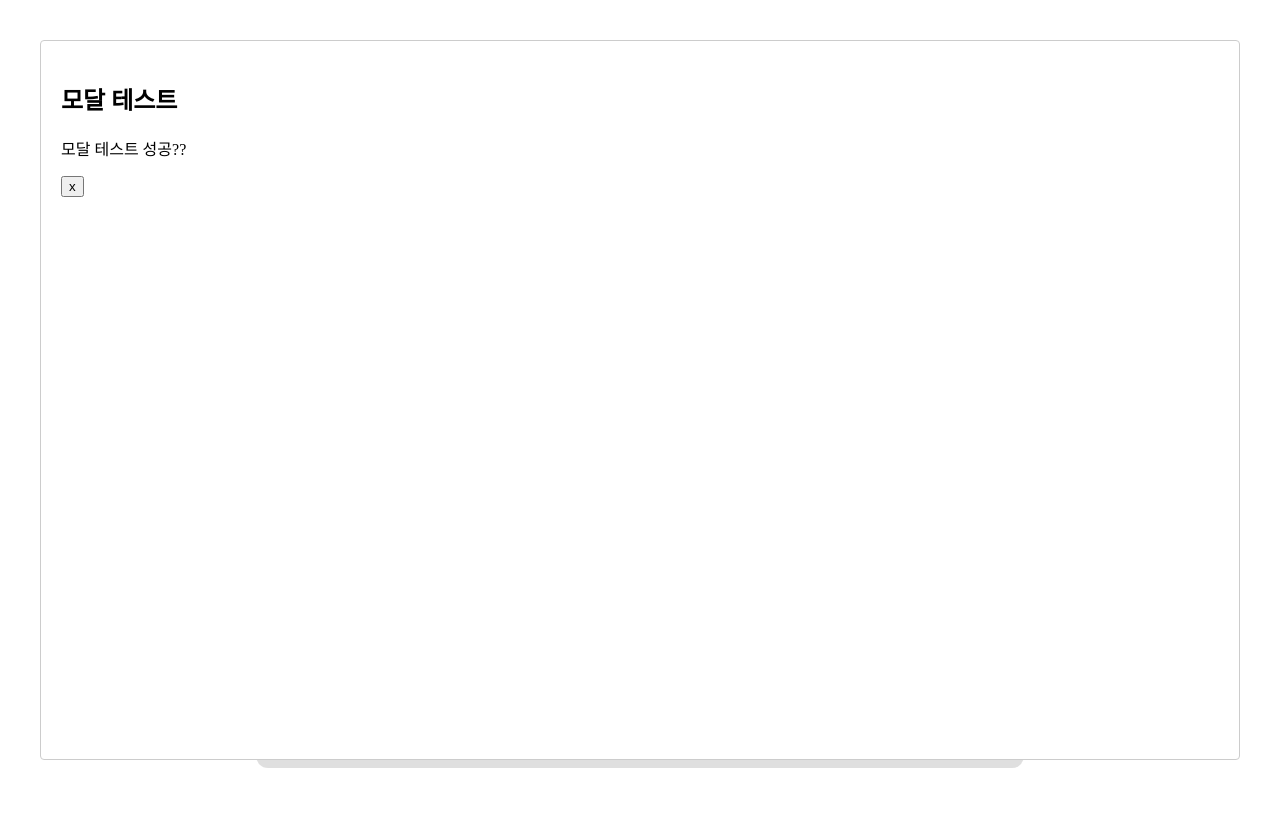
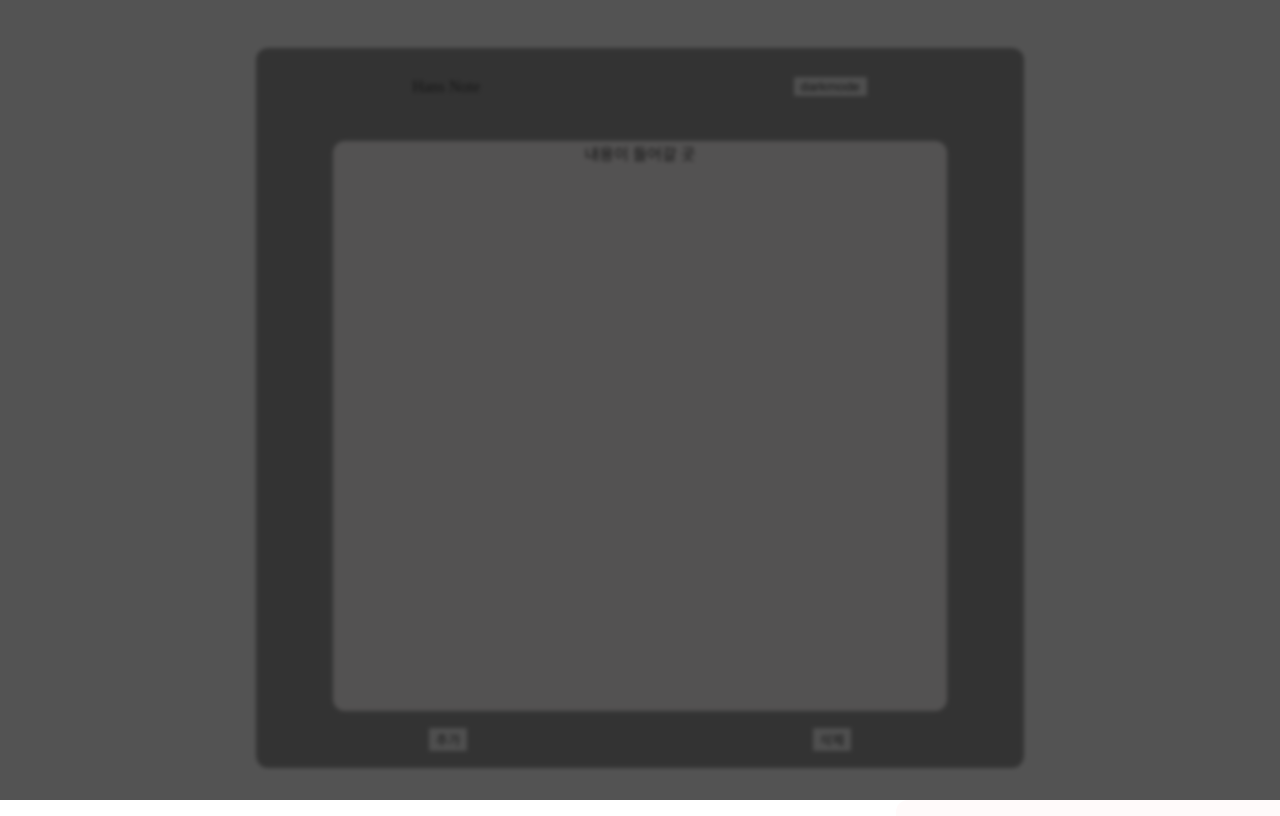
Before and after one commit to Gukbo/HansNote, a React (Vite) app: page / in a window 1280 px wide. Both pictures are taken after a click on the button "추가". Built offline with nearby package versions, Linux system fonts and the light colour scheme.

Commit message:
modal css 수정중 ㅠㅠ

```diff
--- a/src/components/AddContainer.jsx
+++ b/src/components/AddContainer.jsx
@@ -1,4 +1,4 @@
-import styles from "./MainForm.module.css";
+import styles from "./Modal.module.css";
 import { useState } from "react";
 import Modal from "react-modal";
 
@@ -16,10 +16,33 @@ const AddContainer = () => {
   return (
     <div className={styles.AddContainer}>
       <button onClick={openModal}>추가</button>
-      <Modal isOpen={modal} onRequestClose={closeModal}>
-        <h2>모달 테스트</h2>
-        <p>모달 테스트 성공??</p>
-        <button onClick={closeModal}>x</button>
+      <Modal
+        className={styles.modalWrapper}
+        isOpen={modal}
+        onRequestClose={closeModal}
+        style={{
+          overlay: {
+            position: "fixed",
+            inset: "0 0 0 0",
+            zIndex: 1000,
+            backgroundColor: "rgba(26, 26, 26, 0.75)",
+            backdropFilter: `blur(2px)`,
+          },
+          content: {
+            width: "800px",
+            top: "50%",
+            left: "35%",
+            padding: 0,
+            transform: "translateY(-50%)",
+            position: "relative",
+          },
+        }}
+      >
+        <div className={styles.modalContent}>
+          <h2>모달 테스트</h2>
+          <p>모달 테스트 성공??</p>
+          <button onClick={closeModal}>x</button>
+        </div>
       </Modal>
       <button>삭제</button>
     </div>
--- a/src/components/MainForm.jsx
+++ b/src/components/MainForm.jsx
@@ -3,7 +3,7 @@ import AddContainer from "./AddContainer";
 import NavContainer from "./NavContainer";
 import MainContainer from "./MainContainer";
 
-export default function MainForm() {
+const MainForm = () => {
   return (
     <div className={styles.wrapper}>
       <div className={styles.MainForm}>
@@ -13,4 +13,6 @@ export default function MainForm() {
       </div>
     </div>
   );
-}
+};
+
+export default MainForm;
--- a/src/components/MainForm.module.css
+++ b/src/components/MainForm.module.css
@@ -37,15 +37,3 @@
   overflow-y: auto;
   margin-bottom: 2vh;
 }
-
-.AddContainer {
-  display: flex;
-  justify-content: space-around;
-  border-radius: 12px;
-  width: inherit;
-  margin-bottom: 2vh;
-}
-
-.ReactModal__Body--open {
-  overflow: hidden;
-}
--- /dev/null
+++ b/src/components/Modal.module.css
@@ -0,0 +1,29 @@
+.AddContainer {
+  display: flex;
+  justify-content: space-around;
+  border-radius: 12px;
+  width: inherit;
+  margin-bottom: 2vh;
+}
+
+.modalWrapper {
+  width: "100%";
+  height: "100%";
+}
+
+.modalContent {
+  width: 40vw;
+  height: 60vh;
+  position: fixed;
+  top: 50vh;
+  left: 35vw;
+  background-color: #fffafa;
+  display: flex;
+  justify-content: center;
+  align-items: center;
+  flex-direction: column;
+  border-radius: 12px;
+  overflow: auto;
+  padding: 0;
+  border: "none";
+}
```
